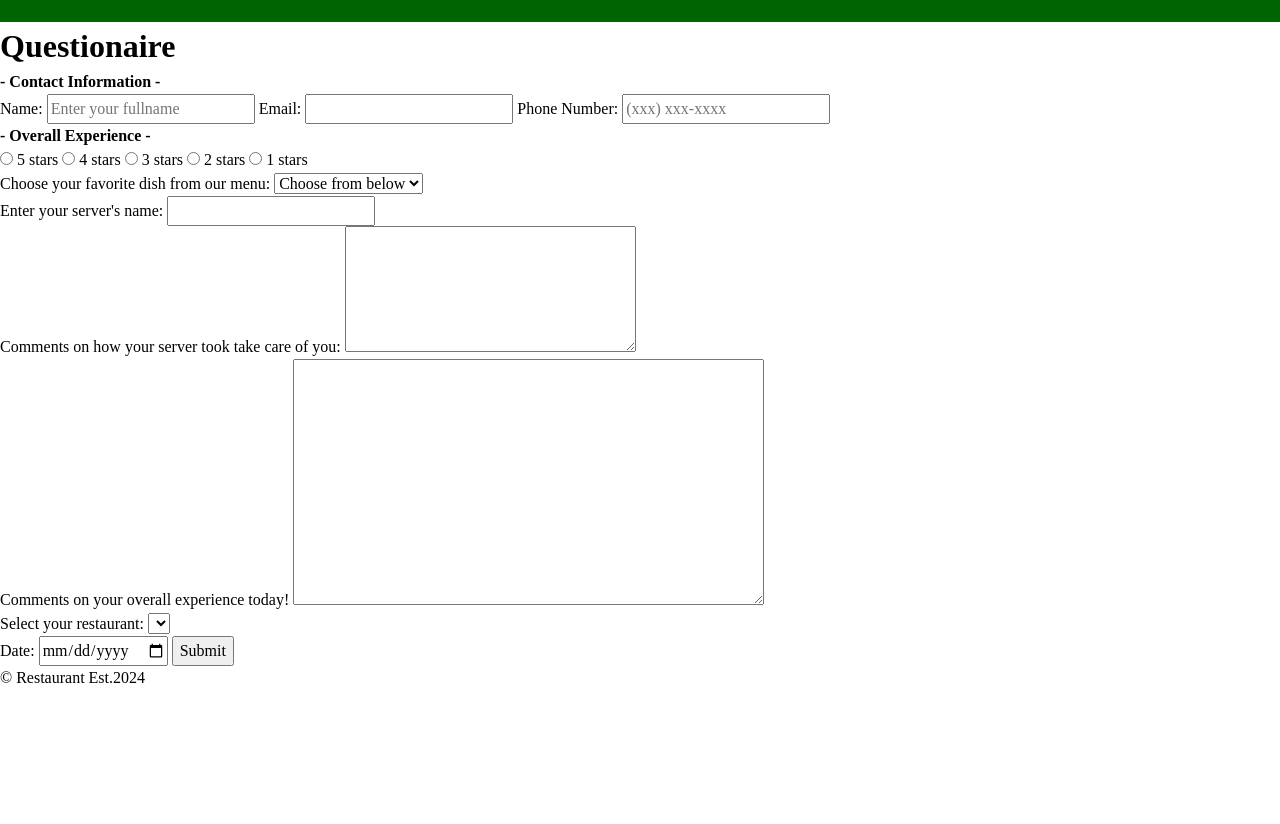
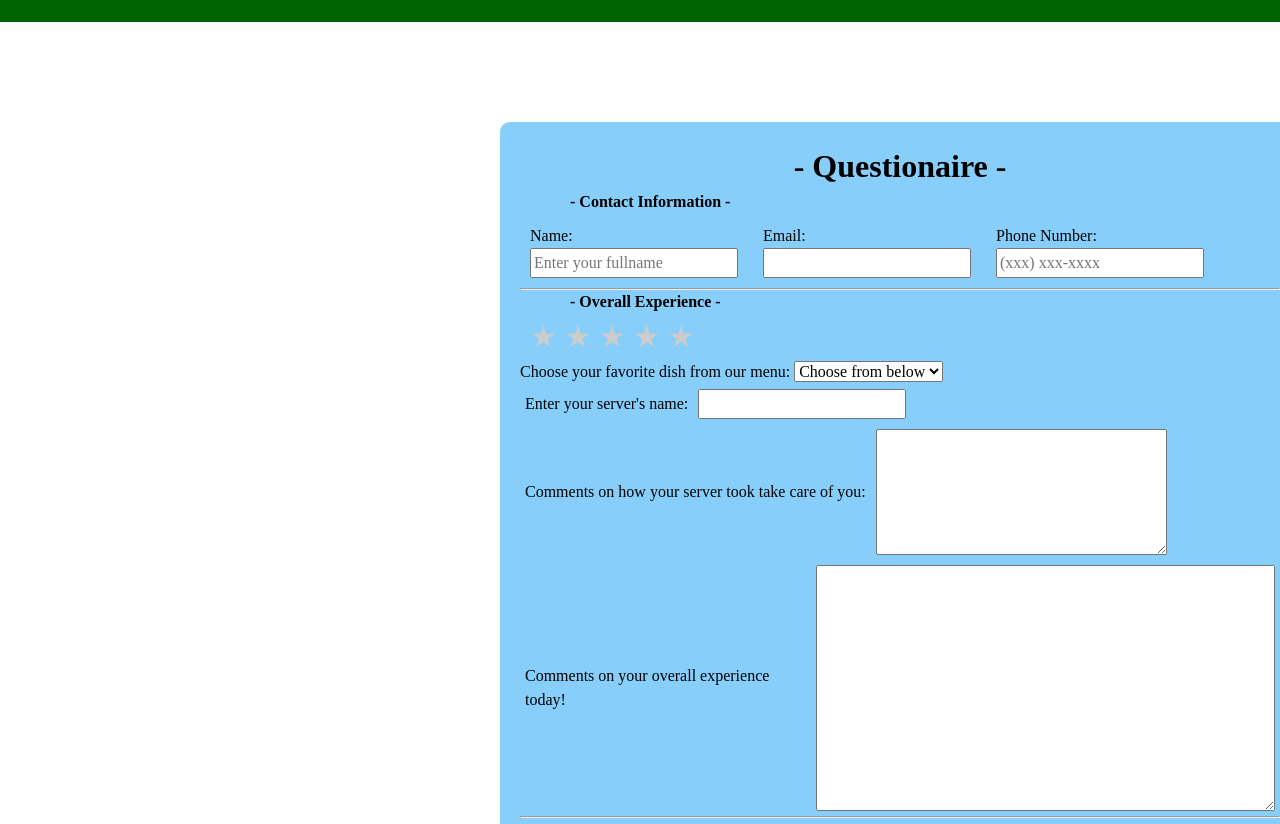
Before and after one commit to FHernandez08/sushi-restaurant-review, a plain HTML site: page index.html in a window 1280 px wide. Shown: the part 128-952 px from the top of the page. Before the commit the page ends 842 px from the top, so only its background shows below. Drawn offline with Linux system fonts and the light colour scheme.

Commit message:
completion of the project

```diff
--- a/index.html
+++ b/index.html
@@ -22,30 +22,40 @@
         <button class="contact">Contact</button>
     </div>
     <div class="main">
-        <h1>Questionaire</h1>
+        <div class="content-square">
+            <h1>- Questionaire -</h1>
             <div class="survey-form">
                 <div class="contact-section">
                     <h4>- Contact Information -</h4>
+                    <div class="input-section">
+                        <div class="input-line">
                             <label for="name">Name: </label>
                             <input type="text" id="name" placeholder="Enter your fullname">
+                        </div>
+                        <div class="input-line">
                             <label for="email">Email: </label>
                             <input type="email" name="email" id="email">
+                        </div>
+                        <div class="input-line">
                             <label for="phone-number">Phone Number: </label>
                             <input type="number" name="phone-number" id="phone-number" placeholder="(xxx) xxx-xxxx">
                         </div>
+                    </div>
+                </div>
+                <hr>
                 <div class="rating-experience">
                     <h4>- Overall Experience -</h4>
                     <div class="rating">
+                        <input type="radio" name="rate" id="star1" value="1">
+                        <label for="star1" title="text"></label>
+                        <input type="radio" name="rate" id="star2" value="2">
+                        <label for="star2" title="text"></label>
+                        <input type="radio" name="rate" id="star3" value="3">
+                        <label for="star3" title="text"></label>
+                        <input type="radio" name="rate" id="star4" value="4">
+                        <label for="star4" title="text"></label>
                         <input type="radio" name="rate" id="star5" value="5">
-                    <label for="star5" title="text">5 stars</label>
-                    <input type="radio" name="rate" id="star4" value="4">
-                    <label for="star4" title="text">4 stars</label>
-                    <input type="radio" name="rate" id="star3" value="3">
-                    <label for="star3" title="text">3 stars</label>
-                    <input type="radio" name="rate" id="star2" value="2">
-                    <label for="star2" title="text">2 stars</label>
-                    <input type="radio" name="rate" id="star1" value="1">
-                    <label for="star1" title="text">1 stars</label>
+                        <label for="star5" title="text"></label>
                     </div>
                 <div class="dish-options">
                     <label for="menu-items">Choose your favorite dish from our menu: </label>
@@ -76,20 +86,25 @@
                     </div>
                 </div>
                 </div>
+                <hr>
                 <div class="submit-section">
+                    <div class="flex-section">
                         <div class="dropbox">
                             <label for="restaurants">Select your restaurant:</label>
                             <select name="restaurants" id="restaurants">
-                        <option value=""></option>
-                        <option value=""></option>
-                        <option value=""></option>
-                        <option value=""></option>
+                            <option value="option-1">Option 1</option>
+                            <option value="option-2">Option 2</option>
+                            <option value="Option-3">Option 3</option>
+                            <option value="Option-4">Option 4</option>
                             </select>
                         </div>
+                        <div class="date">
                             <label for="date">Date:</label>
                             <input type="date" name="date" id="date">
-
+                        </div>
+                    </div>
                     <button class="submit">Submit</button>
+                </div>
             </div>
         </div>
     </div>
--- a/style.css
+++ b/style.css
@@ -45,6 +45,16 @@ p, h1, h2, h3, h4, h5, h6 {
   isolation: isolate;
 }
 
+@import url('https://fonts.googleapis.com/css2?family=Montserrat:ital,wght@0,100..900;1,100..900&display=swap')
+
+:root {
+    -ff-main: "Montserrat", sans-serif;
+}
+
+body {
+    font-family: var(-ff-main);
+}
+
 .header {
     display: flex;
     justify-content: space-around;
@@ -75,3 +85,119 @@ p, h1, h2, h3, h4, h5, h6 {
     background-color: red;
     color: white;
 }
+
+/* main section */
+.main {
+    padding: 100px 500px;
+}
+
+.content-square {
+    border: none;
+    border-radius: 10px;
+    background-color: lightskyblue;
+    padding: 20px;
+    width: 800px;
+    height: 100%;
+    justify-content: center;
+    align-items: center;
+}
+
+.content-square h1 {
+    text-align: center;
+}
+
+.contact-section h4 {
+    padding-left: 50px;
+}
+
+.input-section {
+    display: flex;
+    padding: 10px 10px;
+    gap: 10px;
+}
+
+.rating-experience {
+    display: flex;
+    flex-direction: column;
+}
+
+.rating-experience h4 {
+    padding-left: 50px;
+}
+
+/* rating system */
+.rating {
+    float: center;
+    height: 46px;
+    padding: 0 10px;
+}
+.rating:not(:checked) > input {
+    position:absolute;
+    top:-9999px;
+}
+.rating:not(:checked) > label {
+    float: center;
+    width:1em;
+    overflow:hidden;
+    white-space:nowrap;
+    cursor:pointer;
+    font-size:30px;
+    color:#ccc;
+}
+.rating:not(:checked) > label:before {
+    content: '★ ';
+}
+.rating > input:checked ~ label {
+    color: #ffc700;
+}
+.rating:not(:checked) > label:hover,
+.rating:not(:checked) > label:hover ~ label {
+    color: #deb217;
+}
+.rating > input:checked + label:hover,
+.rating > input:checked + label:hover ~ label,
+.rating > input:checked ~ label:hover,
+.rating > input:checked ~ label:hover ~ label,
+.rating > label:hover ~ input:checked ~ label {
+    color: #c59b08;
+}
+
+.flex {
+    display: flex;
+    flex-direction: flex-start;
+    align-items: center;
+    gap: 10px;
+    padding: 5px;
+}
+
+.submit-section {
+    display: grid;
+    grid-template-rows: 1fr 1fr;
+    grid-template-columns: 1fr;
+    padding: 10px;
+    text-align: center;
+    align-items: center;
+}
+
+.flex-section {
+    display: flex;
+    align-items: center;
+    justify-content: center;
+    gap: 100px;
+    padding-bottom: 10px;
+}
+
+footer {
+    display: flex;
+    justify-content: center;
+    align-items: center;
+}
+
+.footer-navbar .options {
+    display: flex;
+    gap: 20px;
+}
+
+.footer-navbar .options li {
+    color: black;
+}
```
Lines whose indentation alone changed are shown as unchanged.
